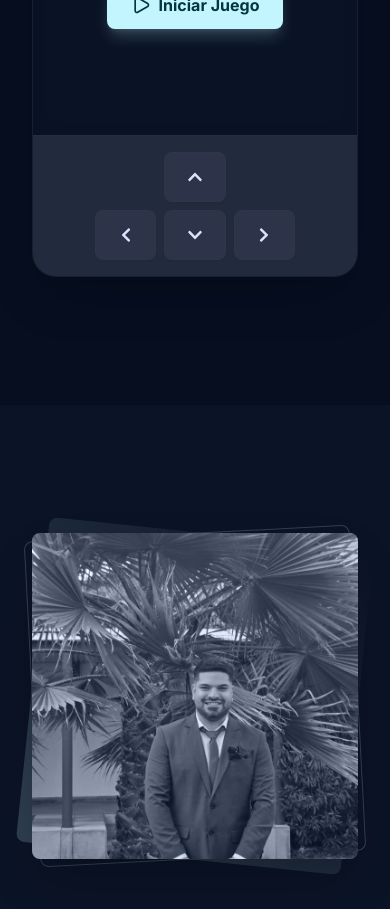
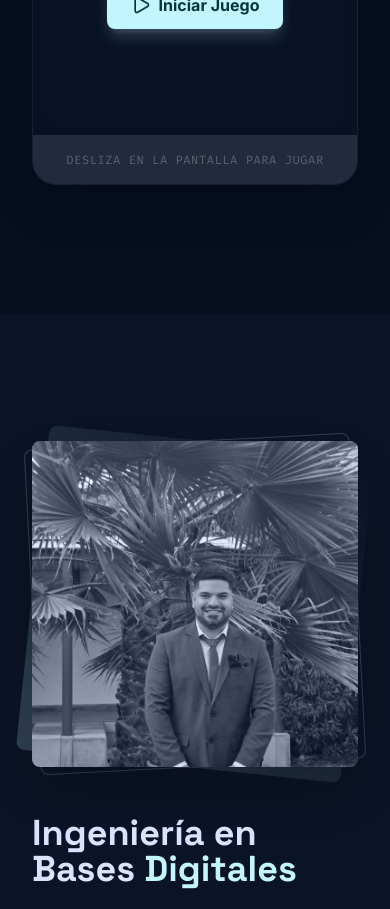
Before and after one commit to Jabarona/Portafolio_Profesional, a React (Vite) app: page / in a window 390 px wide. Shown: the part 3740-4649 px from the top of the page. Built offline with nearby package versions, Linux system fonts and the light colour scheme.

Commit message:
Implementar controles swipe táctiles para SnakeGame

```diff
--- a/src/components/SnakeGame.tsx
+++ b/src/components/SnakeGame.tsx
@@ -1,7 +1,7 @@
 import { useState, useEffect, useCallback, useRef } from 'react';
 import { motion, AnimatePresence } from 'framer-motion';
 import { SiPython, SiReact, SiNodedotjs, SiDocker, SiPostgresql, SiHtml5, SiJavascript, SiBootstrap, SiDjango } from 'react-icons/si';
-import { FaAws, FaChartBar, FaChevronUp, FaChevronDown, FaChevronLeft, FaChevronRight } from 'react-icons/fa';
+import { FaAws, FaChartBar } from 'react-icons/fa';
 import { Play, RotateCcw } from 'lucide-react';
 import { useLanguage } from '../context/LanguageContext';
 
@@ -177,6 +177,51 @@ export const SnakeGame = () => {
     directionRef.current = newDir;
   };
 
+  // Referencias para el toque táctil (Swipe)
+  const touchStartRef = useRef<{ x: number; y: number } | null>(null);
+
+  const handleTouchStart = (e: React.TouchEvent) => {
+    if (status !== 'playing') return;
+    touchStartRef.current = {
+      x: e.touches[0].clientX,
+      y: e.touches[0].clientY
+    };
+  };
+
+  const handleTouchEnd = (e: React.TouchEvent) => {
+    if (status !== 'playing' || !touchStartRef.current) return;
+
+    const touchEndX = e.changedTouches[0].clientX;
+    const touchEndY = e.changedTouches[0].clientY;
+
+    const deltaX = touchEndX - touchStartRef.current.x;
+    const deltaY = touchEndY - touchStartRef.current.y;
+
+    // Mínima distancia para considerar que fue un swipe (evita toques accidentales)
+    const minSwipeDistance = 30;
+
+    if (Math.abs(deltaX) > Math.abs(deltaY)) {
+      // Movimiento horizontal
+      if (Math.abs(deltaX) > minSwipeDistance) {
+        if (deltaX > 0) {
+          handleMobileControl({ x: 1, y: 0 }); // Derecha
+        } else {
+          handleMobileControl({ x: -1, y: 0 }); // Izquierda
+        }
+      }
+    } else {
+      // Movimiento vertical
+      if (Math.abs(deltaY) > minSwipeDistance) {
+        if (deltaY > 0) {
+          handleMobileControl({ x: 0, y: 1 }); // Abajo
+        } else {
+          handleMobileControl({ x: 0, y: -1 }); // Arriba
+        }
+      }
+    }
+    touchStartRef.current = null;
+  };
+
   const FoodIcon = SKILLS[food.skillIndex].icon;
   const foodColor = SKILLS[food.skillIndex].color;
 
@@ -212,7 +257,12 @@ export const SnakeGame = () => {
           </div>
 
           {/* Área del tablero */}
-          <div className="relative w-full aspect-square bg-surface-container-lowest flex items-center justify-center p-4">
+          <div
+            className="relative w-full aspect-square bg-surface-container-lowest flex items-center justify-center p-4"
+            onTouchStart={handleTouchStart}
+            onTouchEnd={handleTouchEnd}
+            style={{ touchAction: status === 'playing' ? 'none' : 'auto' }}
+          >
 
             {/* Tablero (Grid) */}
             <div
@@ -336,42 +386,12 @@ export const SnakeGame = () => {
             </AnimatePresence>
           </div>
 
-          {/* Controles para Móviles */}
-          <div className="w-full p-4 bg-surface-container-high border-t border-outline-variant/10 md:hidden flex justify-center gap-2">
-            <div className="grid grid-cols-3 grid-rows-2 gap-2 max-w-[200px] w-full">
-              <div /> {/* Espacio vacío arriba izquierda */}
-              <button
-                className="bg-surface-container-highest p-4 rounded-xl flex justify-center items-center active:bg-primary active:text-on-primary transition-colors border border-outline-variant/10 shadow-sm"
-                onClick={(e) => { e.preventDefault(); handleMobileControl({ x: 0, y: -1 }); }}
-                onTouchStart={(e) => { e.preventDefault(); handleMobileControl({ x: 0, y: -1 }); }}
-              >
-                <FaChevronUp />
-              </button>
-              <div /> {/* Espacio vacío arriba derecha */}
-              <button
-                className="bg-surface-container-highest p-4 rounded-xl flex justify-center items-center active:bg-primary active:text-on-primary transition-colors border border-outline-variant/10 shadow-sm"
-                onClick={(e) => { e.preventDefault(); handleMobileControl({ x: -1, y: 0 }); }}
-                onTouchStart={(e) => { e.preventDefault(); handleMobileControl({ x: -1, y: 0 }); }}
-              >
-                <FaChevronLeft />
-              </button>
-              <button
-                className="bg-surface-container-highest p-4 rounded-xl flex justify-center items-center active:bg-primary active:text-on-primary transition-colors border border-outline-variant/10 shadow-sm"
-                onClick={(e) => { e.preventDefault(); handleMobileControl({ x: 0, y: 1 }); }}
-                onTouchStart={(e) => { e.preventDefault(); handleMobileControl({ x: 0, y: 1 }); }}
-              >
-                <FaChevronDown />
-              </button>
-              <button
-                className="bg-surface-container-highest p-4 rounded-xl flex justify-center items-center active:bg-primary active:text-on-primary transition-colors border border-outline-variant/10 shadow-sm"
-                onClick={(e) => { e.preventDefault(); handleMobileControl({ x: 1, y: 0 }); }}
-                onTouchStart={(e) => { e.preventDefault(); handleMobileControl({ x: 1, y: 0 }); }}
-              >
-                <FaChevronRight />
-              </button>
-            </div>
+          {/* Notificador visual para móviles de que deben deslizar */}
+          <div className="w-full p-4 bg-surface-container-high border-t border-outline-variant/10 md:hidden flex justify-center items-center">
+             <span className="text-xs font-mono text-outline uppercase tracking-wider animate-pulse">
+               {t('snake.swipeHint') || 'Desliza para jugar'}
+             </span>
           </div>
-
           {/* Indicador de controles en Escritorio */}
           <div className="hidden md:flex w-full py-3 bg-surface-container-high border-t border-outline-variant/10 justify-center items-center gap-4 text-xs font-mono text-outline">
             <span>{t('snake.desktopHint')}</span>
--- a/src/context/translations.ts
+++ b/src/context/translations.ts
@@ -32,6 +32,7 @@ export const translations = {
     'snake.section.title1': 'Interacción',
     'snake.section.title2': 'Técnica',
     'snake.section.desc': 'Relájate un momento y atrapa las tecnologías para descubrir mi stack técnico.',
+    'snake.swipeHint': 'Desliza en la pantalla para jugar',
 
     // Projects
     'projects.title1': 'Proyectos',
@@ -119,6 +120,7 @@ export const translations = {
     'snake.section.title1': 'Technical',
     'snake.section.title2': 'Interaction',
     'snake.section.desc': 'Take a moment to relax and catch technologies to discover my technical stack.',
+    'snake.swipeHint': 'Swipe on screen to play',
 
     // Projects
     'projects.title1': 'Featured',
```
